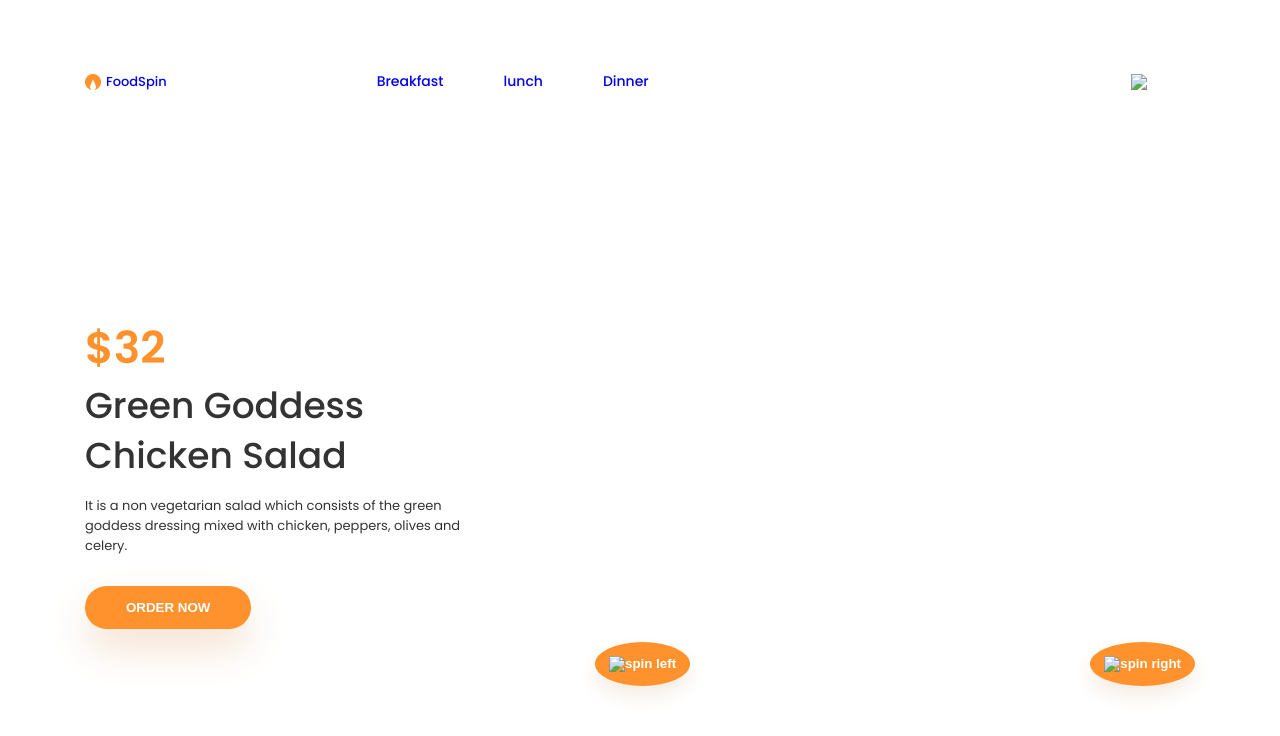
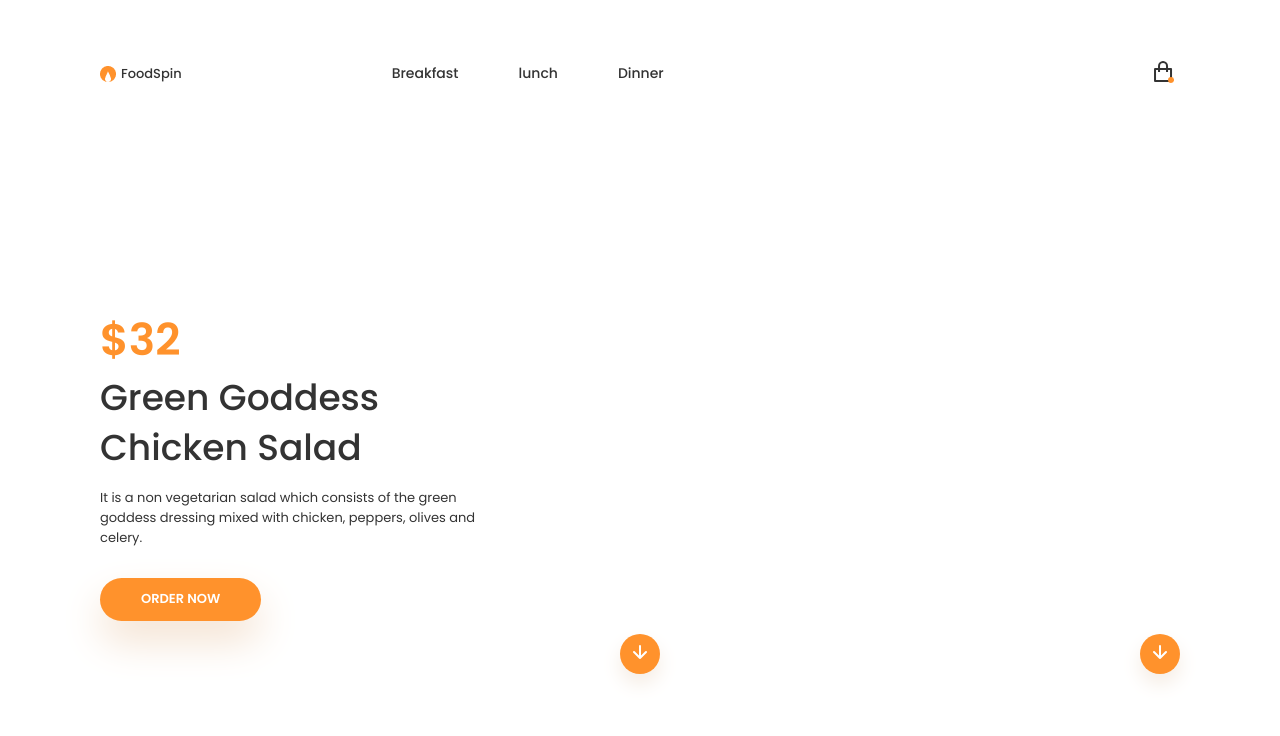
Before and after one commit to IvanVA13/foodSpin, a plain HTML site: page index.html in a window 1280 px wide. Drawn offline with nearby package versions, Linux system fonts and the light colour scheme.

Commit message:
[HTML CSS] add icons with styles

```diff
--- a/css/styles.css
+++ b/css/styles.css
@@ -32,6 +32,7 @@ p {
 }
 
 .link {
+  color: inherit;
   text-decoration: none;
 }
 
@@ -59,10 +60,19 @@ p {
 }
 
 .secondary-btn {
-  padding: 14px;
+  width: 40px;
+  height: 40px;
 
+  color: var(--second-color);
   border-radius: 50%;
   box-shadow: 0px 10px 20px #f5ece3;
+}
+
+.btn-icon {
+  width: 14px;
+  height: 14px;
+
+  stroke: currentColor;
 }
 
 .btn:hover,
@@ -135,11 +145,19 @@ p {
   line-height: 1.5;
 }
 
-.btn-basket {
+.basket-btn {
   margin-left: auto;
 
+  color: inherit;
   background-color: transparent;
   box-shadow: none;
+}
+
+.basket-btn-icon {
+  width: 20px;
+  height: 22px;
+
+  fill: currentColor;
 }
 
 .hero-container {
--- a/index.html
+++ b/index.html
@@ -11,6 +11,10 @@
     <link
       href="https://fonts.googleapis.com/css2?family=Open+Sans:wght@400;600;700&family=Poppins:wght@400;500;600&display=swap"
       rel="stylesheet"
+    />
+    <link
+      rel="stylesheet"
+      href="https://cdnjs.cloudflare.com/ajax/libs/modern-normalize/1.0.0/modern-normalize.min.css"
     />
     <link rel="stylesheet" href="/css/styles.css" />
   </head>
@@ -29,7 +33,11 @@
             <li class="item"><a class="link nav-link" href="/">Dinner</a></li>
           </ul>
         </nav>
-        <button class="btn btn-basket"><img src="/" alt="basket" /></button>
+        <button class="btn basket-btn">
+          <svg class="basket-btn-icon">
+            <use href="./images/icons.svg#icon-basket"></use>
+          </svg>
+        </button>
       </div>
     </header>
     <main>
@@ -47,12 +55,16 @@
           <ul class="slider-btn-list">
             <li class="item">
               <button class="btn secondary-btn" type="button">
-                <img src="/" alt="spin left" />
+                <svg class="btn-icon">
+                  <use href="./images/icons.svg#icon-arrow"></use>
+                </svg>
               </button>
             </li>
             <li class="item">
               <button class="btn secondary-btn" type="button">
-                <img src="/" alt="spin right" />
+                <svg class="btn-icon">
+                  <use href="./images/icons.svg#icon-arrow"></use>
+                </svg>
               </button>
             </li>
           </ul>
```
Also changed, not shown: images/icons.svg (added).
